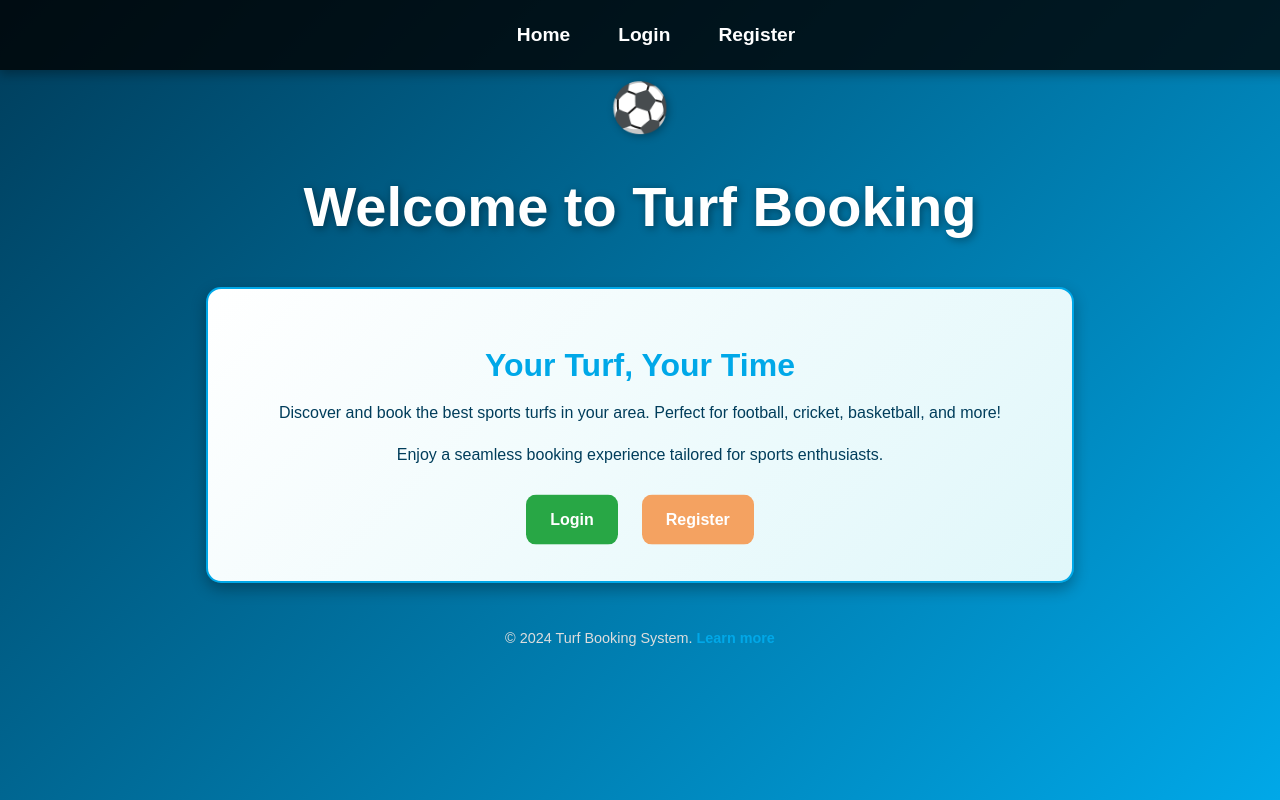
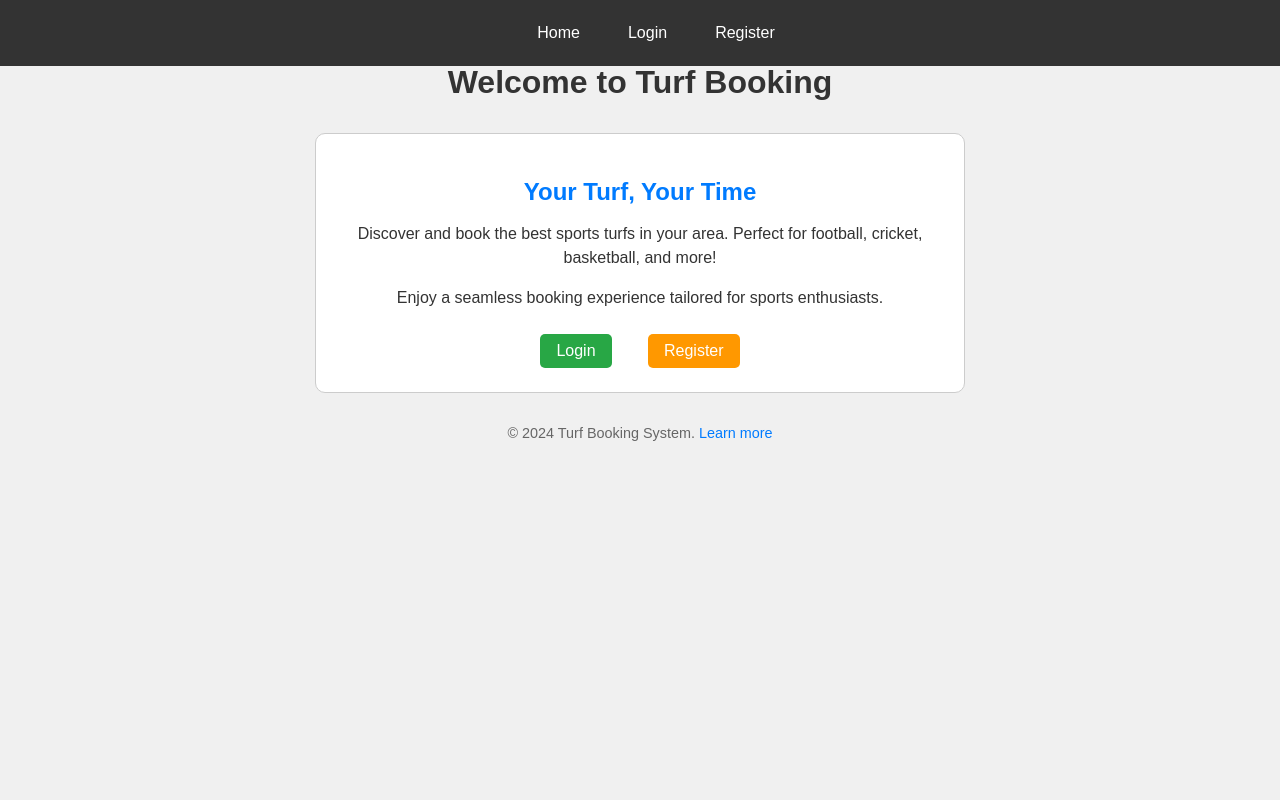
Before and after one commit to RahulShirsat003/Turf_Booking_Sysyem, a Flask app: page / in a window 1280 px wide. Run offline with Flask 3, Linux system fonts and the light colour scheme.

Commit message:
html file

```diff
--- a/application.py
+++ b/application.py
@@ -54,30 +54,6 @@ def home():
     return render_template('home.html')
 
 
-def get_admin_credentials():
-    secret_name = "admin/credentials"  # Replace with your secret name
-    region_name = "eu-west-1"
-    # Create a Secrets Manager client
-    client = boto3.client("secretsmanager", region_name=region_name)
-    try:
-        response = client.get_secret_value(SecretId=secret_name)
-        secret = json.loads(response["SecretString"])
-        return secret
-    except ClientError as e:
-        # Handles specific errors from AWS Secrets Manager
-        raise Exception(f"Secrets Manager client error: {e.response['Error']['Message']}")
-    except json.JSONDecodeError as e:
-        # Handles JSON parsing errors
-        raise Exception(f"Error decoding JSON response from Secrets Manager: {str(e)}")
-    except NoCredentialsError:
-        # Handles missing AWS credentials
-        raise Exception("AWS credentials not found")
-    except PartialCredentialsError as e:
-        # Handles incomplete AWS credentials
-        raise Exception(f"Incomplete AWS credentials: {str(e)}")
-    except Exception as e:
-        # Catch-all for unexpected exceptions
-        raise Exception(f"Unexpected error: {str(e)}")
 
 @application.route('/login', methods=['GET', 'POST'])
 def login():
@@ -481,6 +457,14 @@ def debug():
 
 
 if __name__ == '__main__':
+    # Ensure the database is initialized
     with application.app_context():
         db.create_all()
-    application.run(debug=True,host='0.0.0.0',port=8080)
+
+    # Use environment variables to manage configurations
+    debug_mode = os.getenv("FLASK_DEBUG", "False").lower() == "true"
+    host = os.getenv("FLASK_HOST", "0.0.0.0")
+    port = int(os.getenv("FLASK_PORT", "8080"))
+
+    # Run the application with debug mode disabled by default
+    application.run(debug=debug_mode, host=host, port=port)
--- a/templates/home.html
+++ b/templates/home.html
@@ -8,156 +8,105 @@
         /* General Styles */
         body {
             font-family: 'Arial', sans-serif;
+            background: #f0f0f0;
+            color: #333;
             margin: 0;
             padding: 0;
-            background: linear-gradient(135deg, #003d5b, #00a8e8);
-            color: #ffffff;
-            display: flex;
-            flex-direction: column;
-            align-items: center;
-            min-height: 100vh;
+            text-align: center;
         }
 
         nav {
             width: 100%;
-            background-color: rgba(0, 0, 0, 0.8);
+            background: #333;
             padding: 1rem;
             position: fixed;
             top: 0;
-            left: 0;
             display: flex;
             justify-content: center;
             gap: 1rem;
-            z-index: 1000;
-            box-shadow: 0 4px 10px rgba(0, 0, 0, 0.3);
         }
 
         nav a {
-            color: #ffffff;
+            color: #fff;
             text-decoration: none;
-            font-size: 1.2rem;
-            font-weight: bold;
+            font-size: 1rem;
             padding: 0.5rem 1rem;
             border-radius: 5px;
-            transition: background-color 0.3s, color 0.3s;
         }
 
         nav a:hover {
-            background-color: #00a8e8;
-            color: #003d5b;
+            background-color: #555;
         }
 
         header {
-            margin-top: 5rem; /* Space for the navbar */
-            text-align: center;
+            margin-top: 4rem; /* Space for the navbar */
         }
 
         header h1 {
-            font-size: 3.5rem;
-            font-weight: bold;
-            margin-bottom: 1rem;
-            text-shadow: 2px 2px 8px rgba(0, 0, 0, 0.4);
+            font-size: 2rem;
+            margin: 1rem 0;
         }
 
         .content {
             width: 90%;
-            max-width: 800px;
-            background: #ffffff;
-            color: #003d5b;
-            border-radius: 15px;
-            box-shadow: 0 6px 15px rgba(0, 0, 0, 0.3);
-            padding: 2rem;
-            text-align: center;
-            margin-top: 2rem;
+            max-width: 600px;
+            background: #fff;
+            border: 1px solid #ccc;
+            border-radius: 10px;
+            padding: 1.5rem;
+            margin: 2rem auto;
         }
 
         .content h2 {
-            color: #00a8e8;
-            font-size: 2rem;
+            font-size: 1.5rem;
+            color: #007BFF;
             margin-bottom: 1rem;
         }
 
         .content p {
-            line-height: 1.6;
-            margin: 1rem 0;
+            font-size: 1rem;
+            line-height: 1.5;
         }
 
         .buttons {
-            display: flex;
-            justify-content: center;
-            gap: 1.5rem;
-            margin-top: 2rem;
+            margin-top: 1.5rem;
         }
 
         .button {
             display: inline-block;
-            padding: 1rem 1.5rem;
+            margin: 0 1rem;
+            padding: 0.5rem 1rem;
             font-size: 1rem;
-            font-weight: bold;
-            color: #ffffff;
+            color: #fff;
             text-decoration: none;
-            border-radius: 10px;
-            transition: transform 0.3s, box-shadow 0.3s;
+            border-radius: 5px;
         }
 
         .button-user {
-            background-color: #28a745;
+            background: #28a745;
         }
 
         .button-register {
-            background-color: #f4a261;
+            background: #ff9800;
         }
 
         .button:hover {
-            transform: translateY(-3px);
-            box-shadow: 0 4px 10px rgba(0, 0, 0, 0.3);
+            opacity: 0.9;
         }
 
         footer {
             margin-top: 2rem;
-            text-align: center;
-            color: #ddd;
             font-size: 0.9rem;
+            color: #666;
         }
 
         footer a {
-            color: #00a8e8;
+            color: #007BFF;
             text-decoration: none;
-            font-weight: bold;
         }
 
         footer a:hover {
             text-decoration: underline;
-        }
-
-        /* Sports-themed Background for the Content */
-        .content {
-            background: linear-gradient(135deg, #ffffff, #e0f7fa);
-            border: 2px solid #00a8e8;
-        }
-
-        /* Add a Sports Icon at the Top */
-        header::before {
-            content: "⚽";
-            font-size: 3rem;
-            display: block;
-            color: #ffffff;
-            text-shadow: 2px 2px 8px rgba(0, 0, 0, 0.3);
-            margin-bottom: 1rem;
-        }
-
-        /* Add subtle animations */
-        .button {
-            animation: bounce 2s infinite;
-        }
-
-        @keyframes bounce {
-            0%, 100% {
-                transform: translateY(0);
-            }
-            50% {
-                transform: translateY(-5px);
-            }
         }
     </style>
 </head>
```
Also changed, not shown: templates/login.html (+146 -6 lines).
